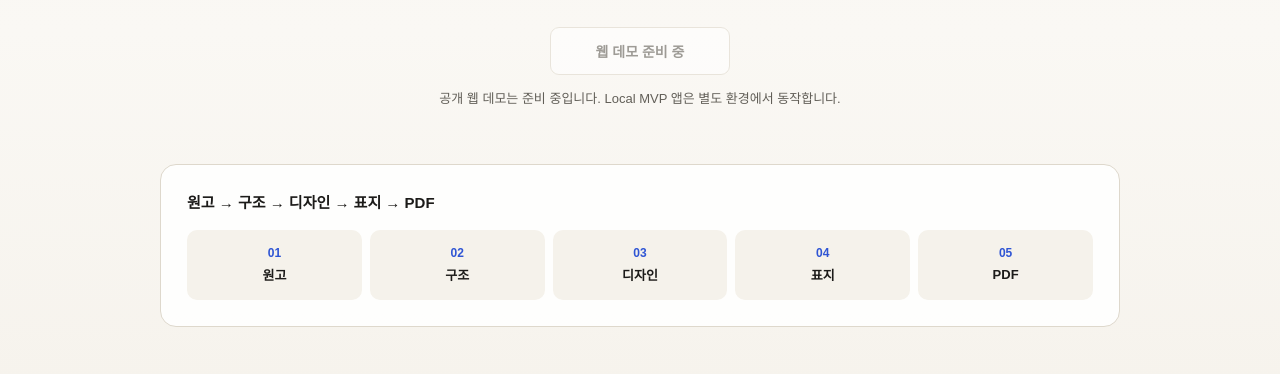
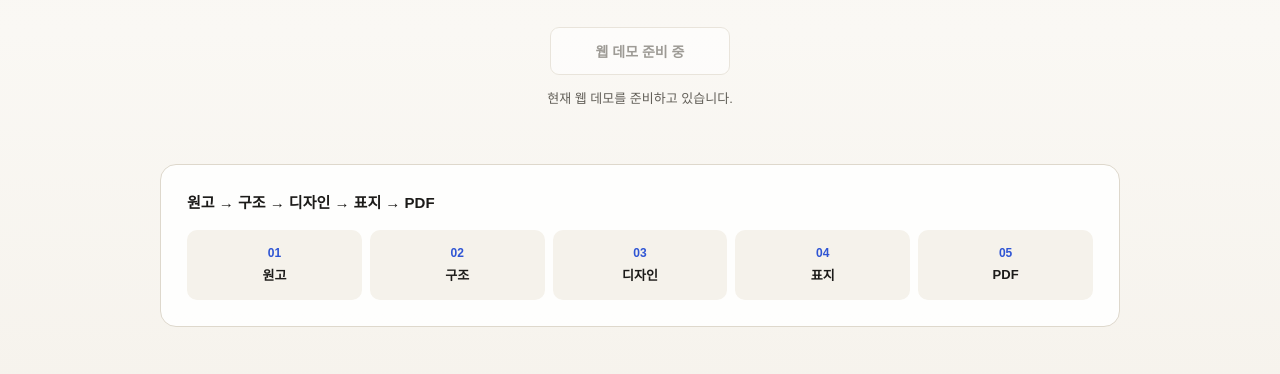
Before and after one commit to happysuyeun-rgb/My-Chapter_web, a website: page index.html in a window 1280 px wide. Shown: the part 426-800 px from the top of the page. Drawn offline with Linux system fonts and the light colour scheme; a web font is replaced by a local one.

Commit message:
fix: simplify public landing status copy

```diff
--- a/index.html
+++ b/index.html
@@ -186,7 +186,7 @@
       <div class="hero-actions">
         <span class="cta-ready" aria-disabled="true">웹 데모 준비 중</span>
       </div>
-      <p class="note">공개 웹 데모는 준비 중입니다. Local MVP 앱은 별도 환경에서 동작합니다.</p>
+      <p class="note">현재 웹 데모를 준비하고 있습니다.</p>
     </div>
   </section>
 
```
